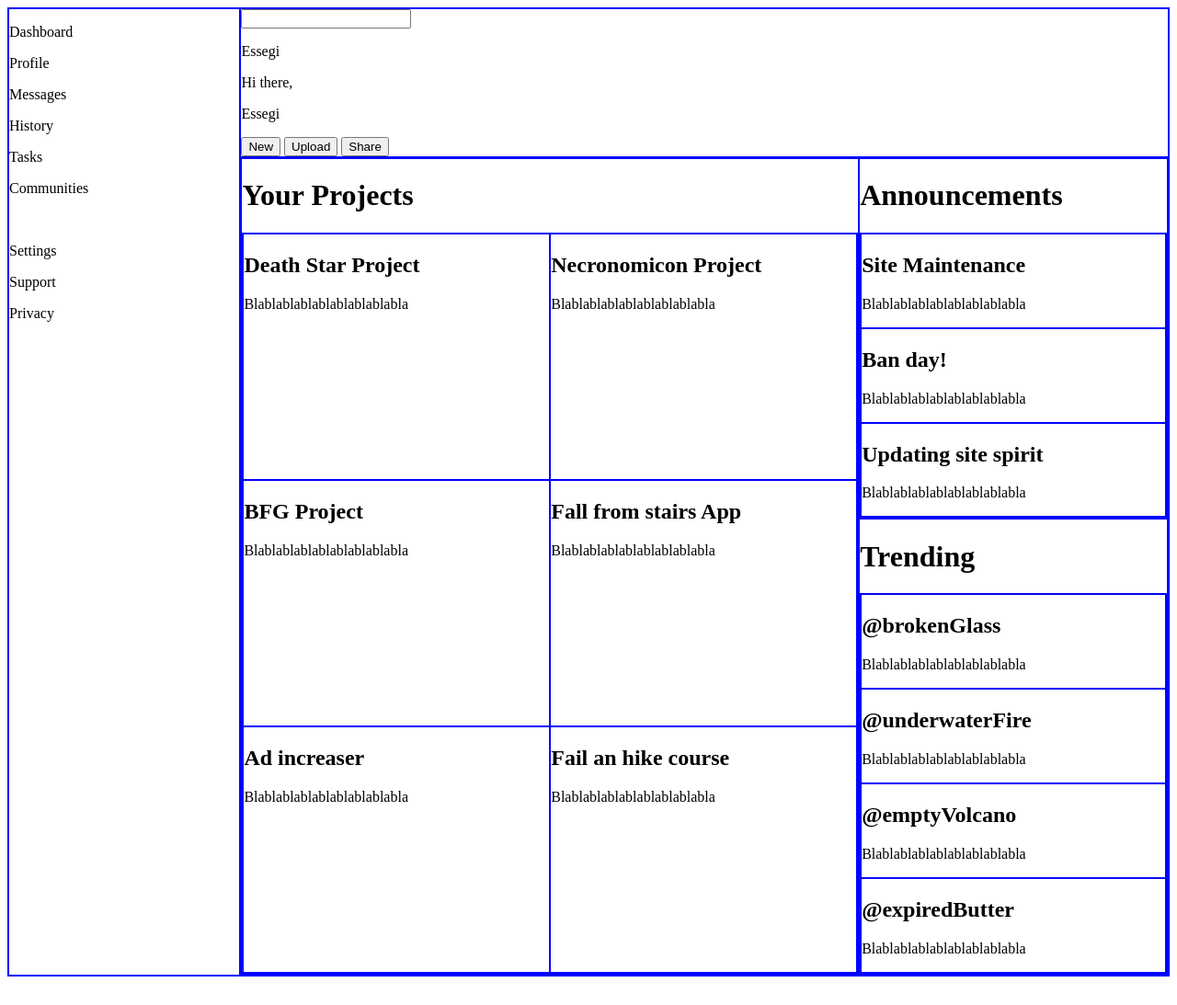
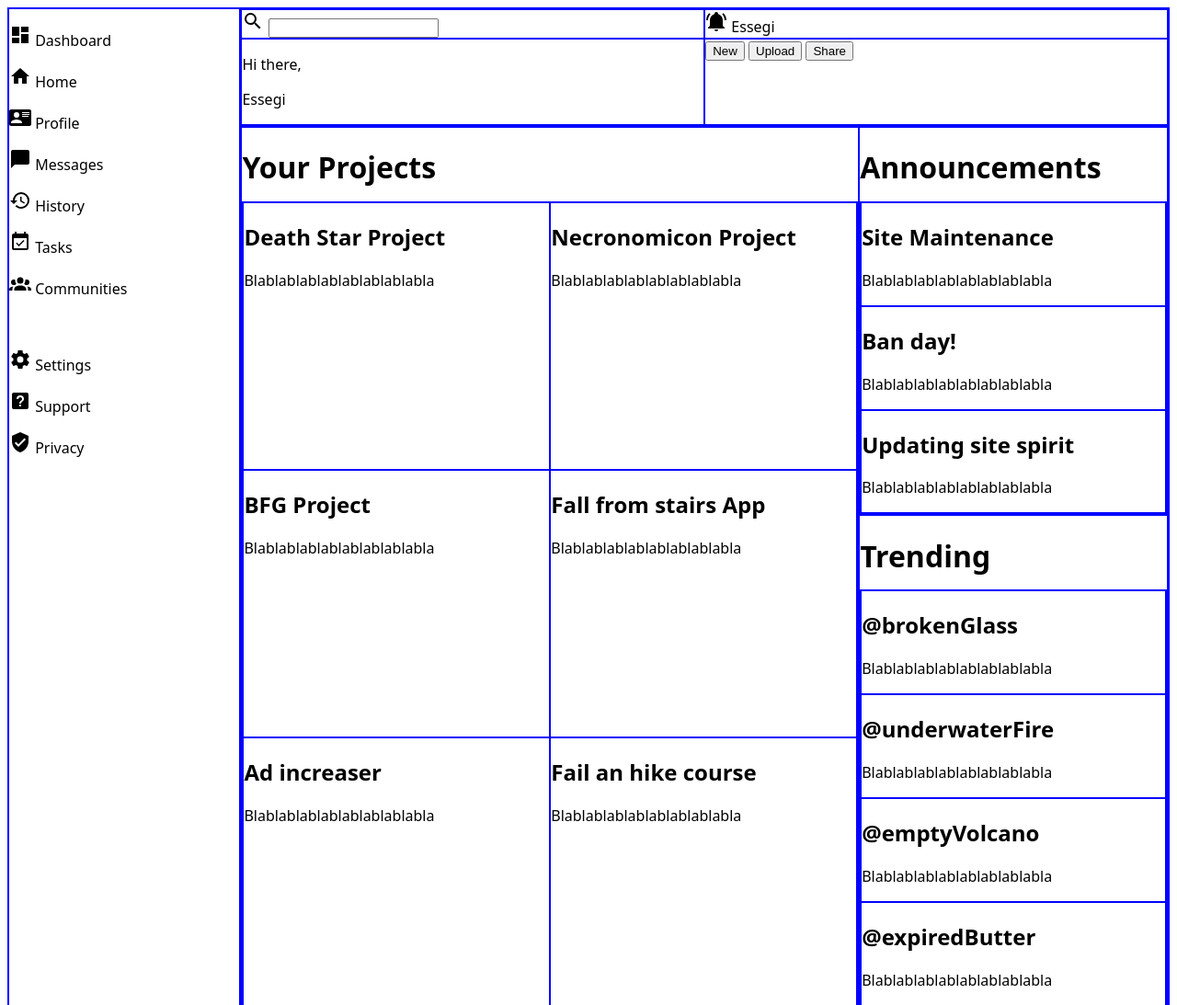
Before and after one commit to oldmanfromscene24/Project-Admin-Dashboard, a plain HTML site: page index.html in a window 1280 px wide. Shown: the top 1093 px of the page at 92% size. Before the commit the page ends 1070 px from the top, so only its background shows below. Drawn offline with Linux system fonts and the light colour scheme.

Commit message:
Add more structure

```diff
--- a/index.html
+++ b/index.html
@@ -11,26 +11,67 @@
 <body>
     <div class="container">
         <div class="sidebar">
-            <p>Dashboard</p>
-            <p>Profile</p>
-            <p>Messages</p>
-            <p>History</p>
-            <p>Tasks</p>
-            <p>Communities</p>
+            <p><svg xmlns="http://www.w3.org/2000/svg" viewBox="0 0 24 24">
+                    <title>view-dashboard</title>
+                    <path d="M13,3V9H21V3M13,21H21V11H13M3,21H11V15H3M3,13H11V3H3V13Z" />
+                </svg>
+                Dashboard</p>
+            <p><svg xmlns="http://www.w3.org/2000/svg" viewBox="0 0 24 24">
+                    <title>home</title>
+                    <path d="M10,20V14H14V20H19V12H22L12,3L2,12H5V20H10Z" />
+                </svg>
+                Home
+            </p>
+            <p><svg xmlns="http://www.w3.org/2000/svg" viewBox="0 0 24 24">
+                    <title>card-account-details</title>
+                    <path
+                        d="M2,3H22C23.05,3 24,3.95 24,5V19C24,20.05 23.05,21 22,21H2C0.95,21 0,20.05 0,19V5C0,3.95 0.95,3 2,3M14,6V7H22V6H14M14,8V9H21.5L22,9V8H14M14,10V11H21V10H14M8,13.91C6,13.91 2,15 2,17V18H14V17C14,15 10,13.91 8,13.91M8,6A3,3 0 0,0 5,9A3,3 0 0,0 8,12A3,3 0 0,0 11,9A3,3 0 0,0 8,6Z" />
+                </svg> Profile</p>
+            <p><svg xmlns="http://www.w3.org/2000/svg" viewBox="0 0 24 24">
+                    <title>message</title>
+                    <path d="M20,2H4A2,2 0 0,0 2,4V22L6,18H20A2,2 0 0,0 22,16V4C22,2.89 21.1,2 20,2Z" />
+                </svg> Messages</p>
+            <p><svg xmlns="http://www.w3.org/2000/svg" viewBox="0 0 24 24">
+                    <title>history</title>
+                    <path
+                        d="M13.5,8H12V13L16.28,15.54L17,14.33L13.5,12.25V8M13,3A9,9 0 0,0 4,12H1L4.96,16.03L9,12H6A7,7 0 0,1 13,5A7,7 0 0,1 20,12A7,7 0 0,1 13,19C11.07,19 9.32,18.21 8.06,16.94L6.64,18.36C8.27,20 10.5,21 13,21A9,9 0 0,0 22,12A9,9 0 0,0 13,3" />
+                </svg> History</p>
+            <p><svg xmlns="http://www.w3.org/2000/svg" viewBox="0 0 24 24">
+                    <title>calendar-check</title>
+                    <path
+                        d="M19,19H5V8H19M19,3H18V1H16V3H8V1H6V3H5C3.89,3 3,3.9 3,5V19A2,2 0 0,0 5,21H19A2,2 0 0,0 21,19V5A2,2 0 0,0 19,3M16.53,11.06L15.47,10L10.59,14.88L8.47,12.76L7.41,13.82L10.59,17L16.53,11.06Z" />
+                </svg> Tasks</p>
+            <p><svg xmlns="http://www.w3.org/2000/svg" viewBox="0 0 24 24">
+                    <title>account-group</title>
+                    <path
+                        d="M12,5.5A3.5,3.5 0 0,1 15.5,9A3.5,3.5 0 0,1 12,12.5A3.5,3.5 0 0,1 8.5,9A3.5,3.5 0 0,1 12,5.5M5,8C5.56,8 6.08,8.15 6.53,8.42C6.38,9.85 6.8,11.27 7.66,12.38C7.16,13.34 6.16,14 5,14A3,3 0 0,1 2,11A3,3 0 0,1 5,8M19,8A3,3 0 0,1 22,11A3,3 0 0,1 19,14C17.84,14 16.84,13.34 16.34,12.38C17.2,11.27 17.62,9.85 17.47,8.42C17.92,8.15 18.44,8 19,8M5.5,18.25C5.5,16.18 8.41,14.5 12,14.5C15.59,14.5 18.5,16.18 18.5,18.25V20H5.5V18.25M0,20V18.5C0,17.11 1.89,15.94 4.45,15.6C3.86,16.28 3.5,17.22 3.5,18.25V20H0M24,20H20.5V18.25C20.5,17.22 20.14,16.28 19.55,15.6C22.11,15.94 24,17.11 24,18.5V20Z" />
+                </svg> Communities</p>
             <br>
-            <p>Settings</p>
-            <p>Support</p>
-            <p>Privacy</p>
+            <p><svg xmlns="http://www.w3.org/2000/svg" viewBox="0 0 24 24">
+                    <title>cog</title>
+                    <path
+                        d="M12,15.5A3.5,3.5 0 0,1 8.5,12A3.5,3.5 0 0,1 12,8.5A3.5,3.5 0 0,1 15.5,12A3.5,3.5 0 0,1 12,15.5M19.43,12.97C19.47,12.65 19.5,12.33 19.5,12C19.5,11.67 19.47,11.34 19.43,11L21.54,9.37C21.73,9.22 21.78,8.95 21.66,8.73L19.66,5.27C19.54,5.05 19.27,4.96 19.05,5.05L16.56,6.05C16.04,5.66 15.5,5.32 14.87,5.07L14.5,2.42C14.46,2.18 14.25,2 14,2H10C9.75,2 9.54,2.18 9.5,2.42L9.13,5.07C8.5,5.32 7.96,5.66 7.44,6.05L4.95,5.05C4.73,4.96 4.46,5.05 4.34,5.27L2.34,8.73C2.21,8.95 2.27,9.22 2.46,9.37L4.57,11C4.53,11.34 4.5,11.67 4.5,12C4.5,12.33 4.53,12.65 4.57,12.97L2.46,14.63C2.27,14.78 2.21,15.05 2.34,15.27L4.34,18.73C4.46,18.95 4.73,19.03 4.95,18.95L7.44,17.94C7.96,18.34 8.5,18.68 9.13,18.93L9.5,21.58C9.54,21.82 9.75,22 10,22H14C14.25,22 14.46,21.82 14.5,21.58L14.87,18.93C15.5,18.67 16.04,18.34 16.56,17.94L19.05,18.95C19.27,19.03 19.54,18.95 19.66,18.73L21.66,15.27C21.78,15.05 21.73,14.78 21.54,14.63L19.43,12.97Z" />
+                </svg> Settings</p>
+            <p><svg xmlns="http://www.w3.org/2000/svg" viewBox="0 0 24 24"><title>help-box</title><path d="M11,18H13V16H11V18M12,6A4,4 0 0,0 8,10H10A2,2 0 0,1 12,8A2,2 0 0,1 14,10C14,12 11,11.75 11,15H13C13,12.75 16,12.5 16,10A4,4 0 0,0 12,6M5,3H19A2,2 0 0,1 21,5V19A2,2 0 0,1 19,21H5A2,2 0 0,1 3,19V5A2,2 0 0,1 5,3Z" /></svg> Support</p>
+            <p><svg xmlns="http://www.w3.org/2000/svg" viewBox="0 0 24 24"><title>shield-check</title><path d="M10,17L6,13L7.41,11.59L10,14.17L16.59,7.58L18,9M12,1L3,5V11C3,16.55 6.84,21.74 12,23C17.16,21.74 21,16.55 21,11V5L12,1Z" /></svg> Privacy</p>
 
         </div>
-        <div class="header">
+        <div class="header"> <div class="search">
+            <svg xmlns="http://www.w3.org/2000/svg" viewBox="0 0 24 24"><title>magnify</title><path d="M9.5,3A6.5,6.5 0 0,1 16,9.5C16,11.11 15.41,12.59 14.44,13.73L14.71,14H15.5L20.5,19L19,20.5L14,15.5V14.71L13.73,14.44C12.59,15.41 11.11,16 9.5,16A6.5,6.5 0 0,1 3,9.5A6.5,6.5 0 0,1 9.5,3M9.5,5C7,5 5,7 5,9.5C5,12 7,14 9.5,14C12,14 14,12 14,9.5C14,7 12,5 9.5,5Z" /></svg>
                 <input type="text">
-            <p>Essegi</p>
+        </div>
+            <div class="profile"><svg xmlns="http://www.w3.org/2000/svg" viewBox="0 0 24 24"><title>bell-ring</title><path d="M21,19V20H3V19L5,17V11C5,7.9 7.03,5.17 10,4.29C10,4.19 10,4.1 10,4A2,2 0 0,1 12,2A2,2 0 0,1 14,4C14,4.1 14,4.19 14,4.29C16.97,5.17 19,7.9 19,11V17L21,19M14,21A2,2 0 0,1 12,23A2,2 0 0,1 10,21M19.75,3.19L18.33,4.61C20.04,6.3 21,8.6 21,11H23C23,8.07 21.84,5.25 19.75,3.19M1,11H3C3,8.6 3.96,6.3 5.67,4.61L4.25,3.19C2.16,5.25 1,8.07 1,11Z" /></svg>
+                Essegi
+            </div>
+            <div class="welcome">
                 <p>Hi there,</p>
                 <p>Essegi</p>
+            </div>
+            <div class="buttons">
                 <button>New</button>
                 <button>Upload</button>
                 <button>Share</button>
+            </div>
         </div>
         <div class="main">
             <div class="projectTitle title">
@@ -103,6 +144,7 @@
         </div>
 
     </div>
+    Image by <a href="https://www.freepik.com/free-vector/hand-drawn-animal-avatars-element-collection_31825052.htm#query=animal%20avatar&position=1&from_view=keyword&track=ais_user&uuid=bd86ca10-b08f-4584-b26b-7d1510c82b0d">Freepik</a>
 </body>
 
 </html>
--- a/styles.css
+++ b/styles.css
@@ -1,5 +1,14 @@
+
+body {
+  font-family: system-ui, "Segoe UI", Roboto, Helvetica, Arial, sans-serif, "Apple Color Emoji", "Segoe UI Emoji", "Segoe UI Symbol";
+}
+
 div {
   border: 1px solid blue;
+}
+
+svg {
+  height: 1.5rem;
 }
 
 .container {
@@ -36,3 +45,8 @@ div {
   display: grid;
   grid-template-rows: 5rem 1fr;
 }
+
+.header {
+  display: grid;
+  grid-template-columns: 1fr 1fr;
+}
```
Lines whose indentation alone changed are shown as unchanged.
